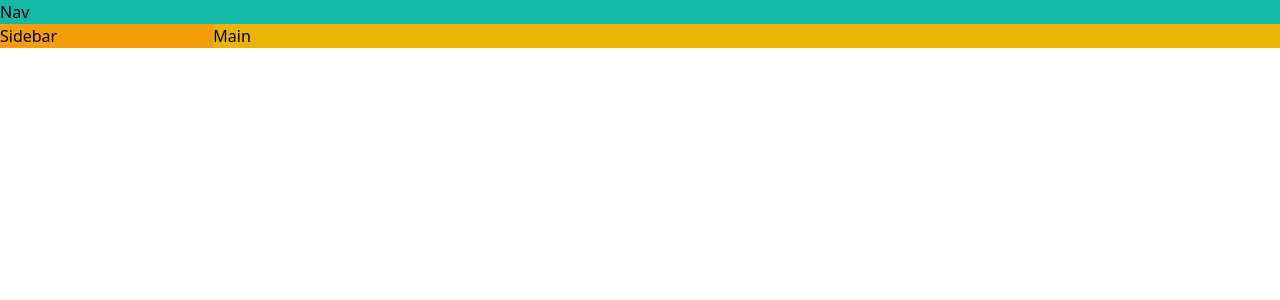
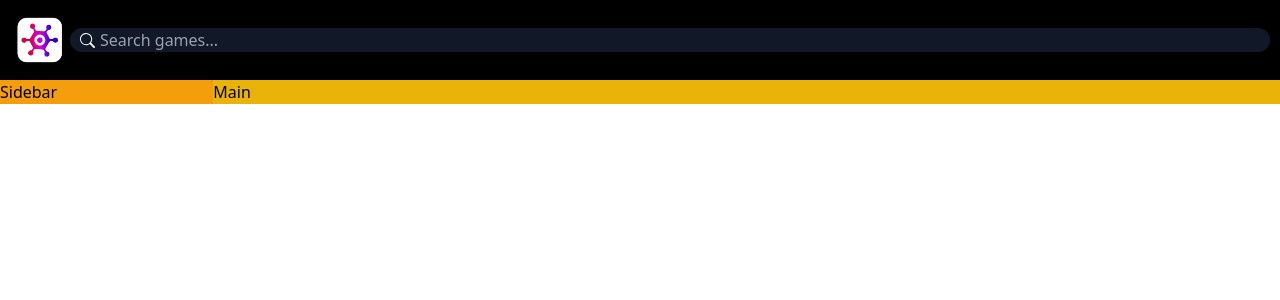
Before and after one commit to austinsoriano/game-hub, a React (Vite) app: page / in a window 1280 px wide. Shown: the top 300 px of the page. Built offline with nearby package versions, Linux system fonts and the light colour scheme.

Commit message:
Adding NavBar component shell and react-icons dependency

```diff
--- a/package.json
+++ b/package.json
@@ -10,7 +10,8 @@
   },
   "dependencies": {
     "react": "^18.2.0",
-    "react-dom": "^18.2.0"
+    "react-dom": "^18.2.0",
+    "react-icons": "^4.10.1"
   },
   "devDependencies": {
     "@types/react": "^18.0.27",
--- a/src/App.tsx
+++ b/src/App.tsx
@@ -1,14 +1,14 @@
 import { useState } from "react";
-import reactLogo from "./assets/react.svg";
+import NavBar from "./components/NavBar";
 import "./App.css";
 
 function App() {
   const items = ["Test1", "Test2", "Test3", "Test4"];
 
   return (
-    <div className="grid grid-cols-6">
-      <div className="col-span-full bg-teal-500">
-        <h1 className="">Nav</h1>
+    <div className="bg-black grid grid-cols-6">
+      <div className="col-span-full">
+        <NavBar></NavBar>
       </div>
       <div className="hidden lg:block lg:col-span-1 bg-amber-500">
         <h1 className="">Sidebar</h1>
--- /dev/null
+++ b/src/components/NavBar.tsx
@@ -0,0 +1,25 @@
+import logo from "../assets/logo.webp";
+import { BsSearch } from "react-icons/bs";
+
+const NavBar = () => {
+  return (
+    <div className="flex flex-row p-[10px] items-center w-full">
+      <img src={logo} width="60" height="60"></img>
+      <form className="w-full">
+        <div className="relative flex items-center">
+          <BsSearch
+            color="white"
+            size="35px"
+            className="absolute px-[10px]"
+          ></BsSearch>
+          <input
+            className="w-full bg-gray-900 rounded-[20px] pl-[30px] pr=[5px]"
+            placeholder="Search games..."
+          ></input>
+        </div>
+      </form>
+    </div>
+  );
+};
+
+export default NavBar;
```
Also changed, not shown: src/assets/logo.webp (added), 1 other file (tests, documents, lock files or other folders).
